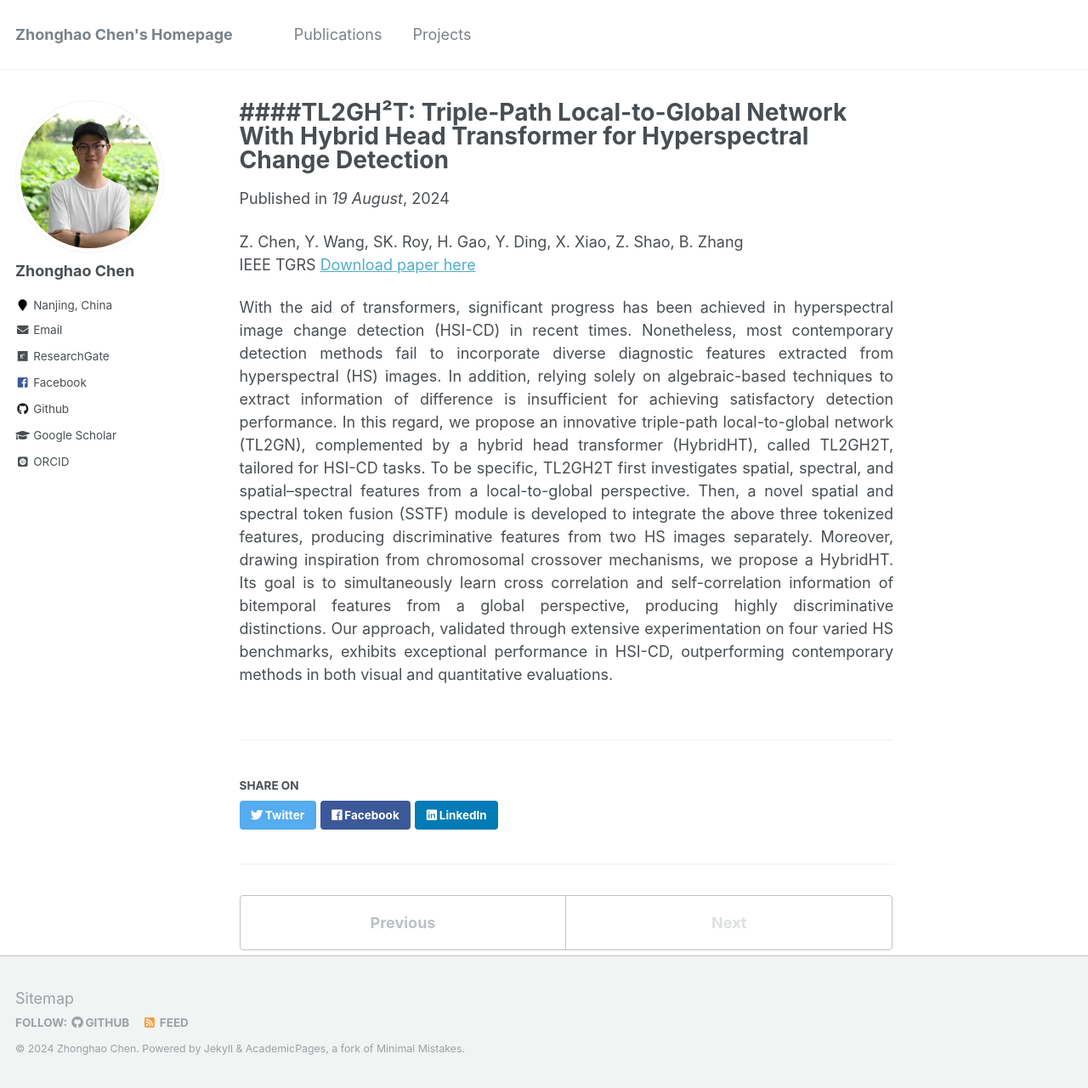
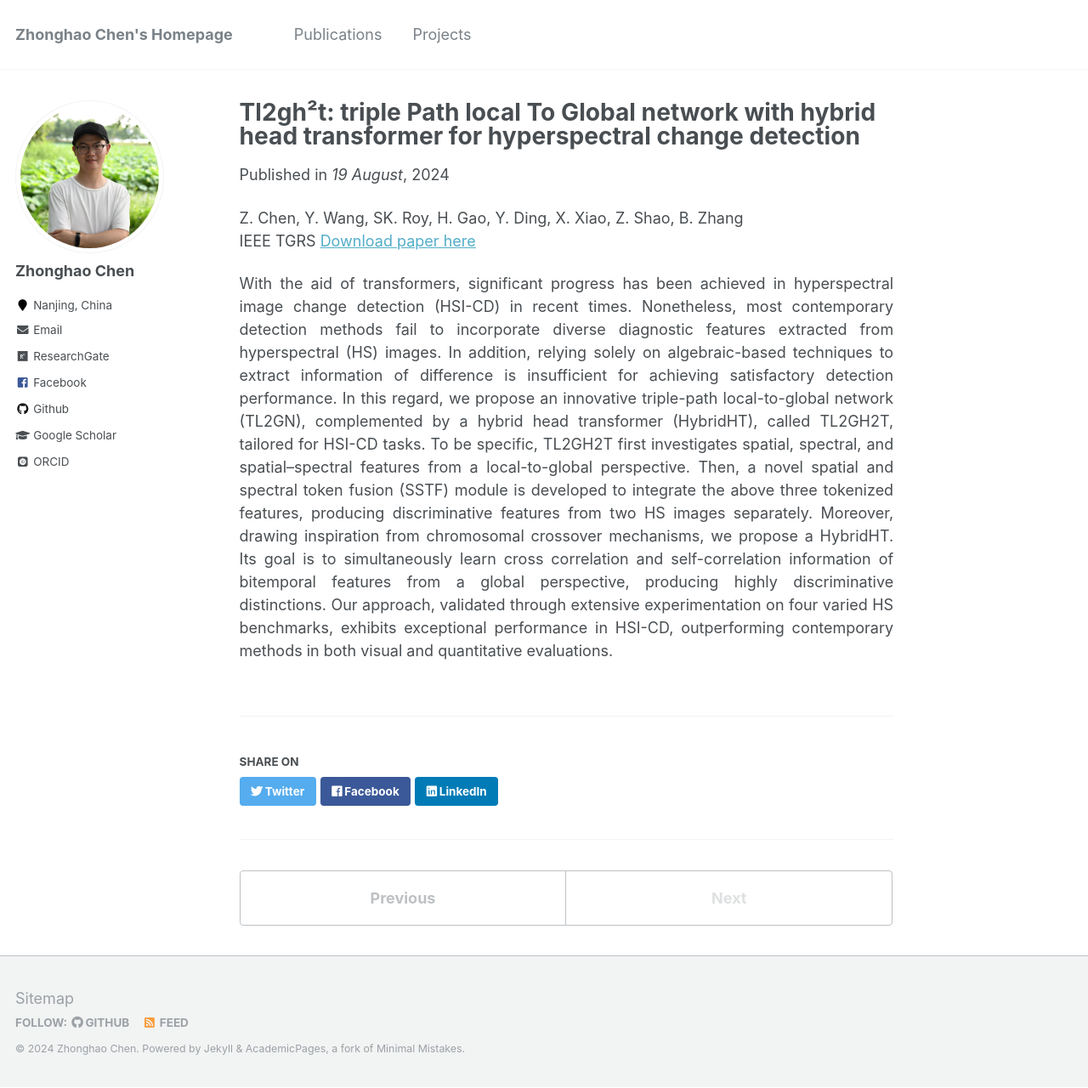
Before and after one commit to zhonghaochen/zhonghaochen.github.io, a Jekyll site: the page built from _publications/TL2GH²T: Triple-Path Local-to-Global Network With Hybrid Head Transformer for Hyperspectral Change Detection.md, in a window 1280 px wide and 1280 px high. Shown: the whole window at 85% size. Built offline with Jekyll 4.4.1, drawn with Linux system fonts in a browser that asks for light colours; some web fonts are replaced.

```diff
--- a/_publications/TL2GH²T: Triple-Path Local-to-Global Network With Hybrid Head Transformer for Hyperspectral Change Detection.md
+++ b/_publications/TL2GH²T: Triple-Path Local-to-Global Network With Hybrid Head Transformer for Hyperspectral Change Detection.md
@@ -1,5 +1,5 @@
 ---
-title: "####TL2GH²T: Triple-Path Local-to-Global Network With Hybrid Head Transformer for Hyperspectral Change Detection"
+title: ####"TL2GH²T: Triple-Path Local-to-Global Network With Hybrid Head Transformer for Hyperspectral Change Detection"
 collection: publications
 date: 2024-08-19
 venue: '19 August'
```
